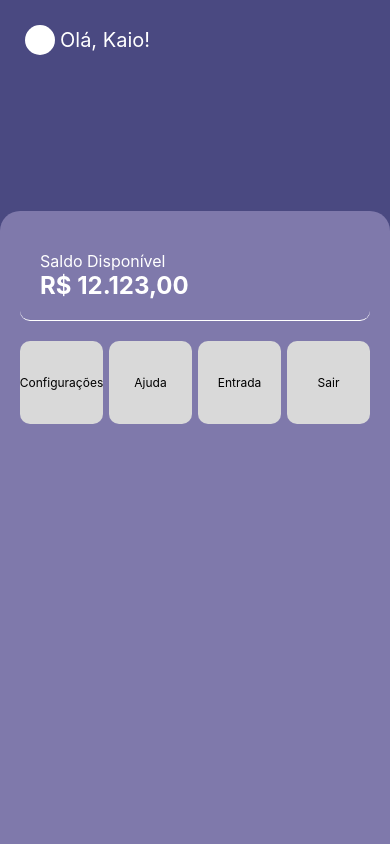
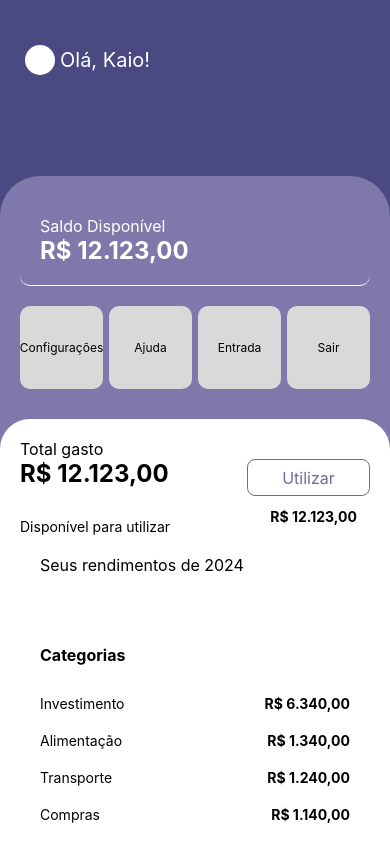
Before and after one commit to KaioViniciusMP/AppReactNativeTcc, a React Native app: screen /Login in a window 390 px wide. Built offline with nearby package versions, Linux system fonts and the light colour scheme.

Commit message:
melhorando a tela home

```diff
--- a/src/components/totalContainerHome/index.tsx
+++ b/src/components/totalContainerHome/index.tsx
@@ -1,20 +1,27 @@
 import React from 'react';
 import { StyleSheet, Text, View, TouchableOpacity, ScrollView } from 'react-native';
+
 
 export function TotalContainerHome() {
     return (
         <View style={styles.totalContainer}>
             <Text style={styles.totalText}>Total gasto</Text>
-            <Text style={styles.totalAmount}>R$ 12.123,00</Text>
-            <Text style={styles.availableText}>Disponível para utilizar</Text>
-            <Text style={styles.availableAmount}>R$ 12.123,00</Text>
-            <TouchableOpacity style={styles.useButton}>
-                <Text style={styles.useButtonText}>Utilizar</Text>
-            </TouchableOpacity>
+
+
+            <View style={styles.totalUtilizarContainer}>
+                <Text style={styles.totalAmount}>R$ 12.123,00</Text>
+                <TouchableOpacity style={styles.useButton}>
+                    <Text style={styles.useButtonText}>Utilizar</Text>
+                </TouchableOpacity>
+            </View>
+
+            <View style={styles.disponivelUtilizarContainer}>
+                <Text style={styles.availableText}>Disponível para utilizar</Text>
+                <Text style={styles.availableAmount}>R$ 12.123,00</Text>
+            </View>
 
             <View style={styles.chartContainer}>
                 <Text style={styles.chartTitle}>Seus rendimentos de 2024</Text>
-                {/* Here you can add a chart component */}
             </View>
             <View style={styles.categoriesContainer}>
                 <Text style={styles.categoriesTitle}>Categorias</Text>
@@ -50,36 +57,71 @@ export function TotalContainerHome() {
 const styles = StyleSheet.create({
     totalContainer: {
         backgroundColor: '#fff',
-        borderRadius: 10,
+        borderRadius: 30,
         padding: 20,
         width: '100%'
     },
+
+
+
     totalText: {
         fontSize: 16,
     },
+
+
+
     totalAmount: {
         fontSize: 24,
         fontWeight: 'bold',
+    },
+    totalUtilizarContainer: {
+        display: 'flex',
+        flexDirection:'row',
+        justifyContent:'space-between'
+    },
+    useButton: {
+        borderRadius: 8,
+        alignItems: 'center',
+        width: 123,
+        height: 37,
+        borderColor: '#716A9C',
+        borderWidth: 1,
+        display:'flex',
+        alignContent:'center',
+        justifyContent:'center'
+    },
+    useButtonText: {
+        color: '#716A9C',
+        fontSize: 16,
+    },
+
+
+
+
+    disponivelUtilizarContainer: {
+        display: 'flex',
+        flexDirection:'row',
+        justifyContent:'space-between',
+        marginTop: 12,
+        alignContent:'center',
     },
     availableText: {
         marginTop: 10,
         fontSize: 14,
     },
     availableAmount: {
-        fontSize: 20,
+        fontSize: 14,
         fontWeight: 'bold',
+        marginRight: 13
     },
-    useButton: {
-        backgroundColor: '#7F5AF0',
-        borderRadius: 10,
-        padding: 10,
-        alignItems: 'center',
-        marginTop: 10,
-    },
-    useButtonText: {
-        color: '#fff',
-        fontSize: 16,
-    },
+
+
+
+
+
+
+
+
     chartContainer: {
         backgroundColor: '#fff',
         borderRadius: 10,
@@ -90,6 +132,10 @@ const styles = StyleSheet.create({
         fontSize: 16,
         marginBottom: 10,
     },
+
+
+
+
     categoriesContainer: {
         backgroundColor: '#fff',
         borderRadius: 10,
@@ -97,12 +143,13 @@ const styles = StyleSheet.create({
     },
     categoriesTitle: {
         fontSize: 16,
-        marginBottom: 10,
+        marginBottom: 30,
+        fontWeight: 'bold',
     },
     category: {
         flexDirection: 'row',
         justifyContent: 'space-between',
-        marginBottom: 10,
+        marginBottom: 20,
     },
     categoryText: {
         fontSize: 14,
@@ -111,5 +158,4 @@ const styles = StyleSheet.create({
         fontSize: 14,
         fontWeight: 'bold',
     },
-
 });
--- a/src/pages/Home/index.jsx
+++ b/src/pages/Home/index.jsx
@@ -1,9 +1,10 @@
 import React from 'react';
-import { StyleSheet, Text, View, TouchableOpacity } from 'react-native';
+import { StyleSheet, Text, View, TouchableOpacity, ScrollView } from 'react-native';
+import { TotalContainerHome } from '../../components/totalContainerHome';
 
 export default function Home() {
     return (
-        <View style={styles.container}>
+        <ScrollView style={styles.container}>
             <View style={styles.header}>
                 <View style={styles.greetingContainer}>
                     <View style={styles.greetingRadios} />
@@ -31,8 +32,10 @@ export default function Home() {
                         <Text style={styles.menuText}>Sair</Text>
                     </TouchableOpacity>
                 </View>
+
+                <TotalContainerHome/>
             </View>
-        </View>
+        </ScrollView>
     );
 }
 
@@ -41,15 +44,18 @@ const styles = StyleSheet.create({
         flex: 1,
         backgroundColor: '#4A4981',
     },
+
+
     header: {
         padding: 20,
-        height: '25%'
+        height: '20%'
     },
     greetingContainer: {
         display: 'flex',
         width: '100%',
         flexDirection: 'row',
-        alignItems: 'center'
+        alignItems: 'center',
+        marginTop: 20
     },
     greetingRadios: {
         borderRadius: 30,
@@ -62,16 +68,22 @@ const styles = StyleSheet.create({
         color: '#fff',
         fontSize: 20,
     },
+
+
+
+
     body: {
         flex: 1,
-        borderTopLeftRadius: 20,
-        borderTopRightRadius: 20,
+        borderTopLeftRadius: 40,
+        borderTopRightRadius: 40,
         backgroundColor: '#7F79AB',
     },
+
+
+
     balanceContainer: {
         borderRadius: 10,
         padding: 20,
-        marginBottom: 20,
         borderBottomColor: '#fff',
         borderBottomWidth: 1,
         margin: 20,
@@ -85,6 +97,9 @@ const styles = StyleSheet.create({
         fontSize: 24,
         fontWeight: 'bold',
     },
+
+
+
     menu: {
         flexDirection: 'row',
         justifyContent: 'space-between',
```
